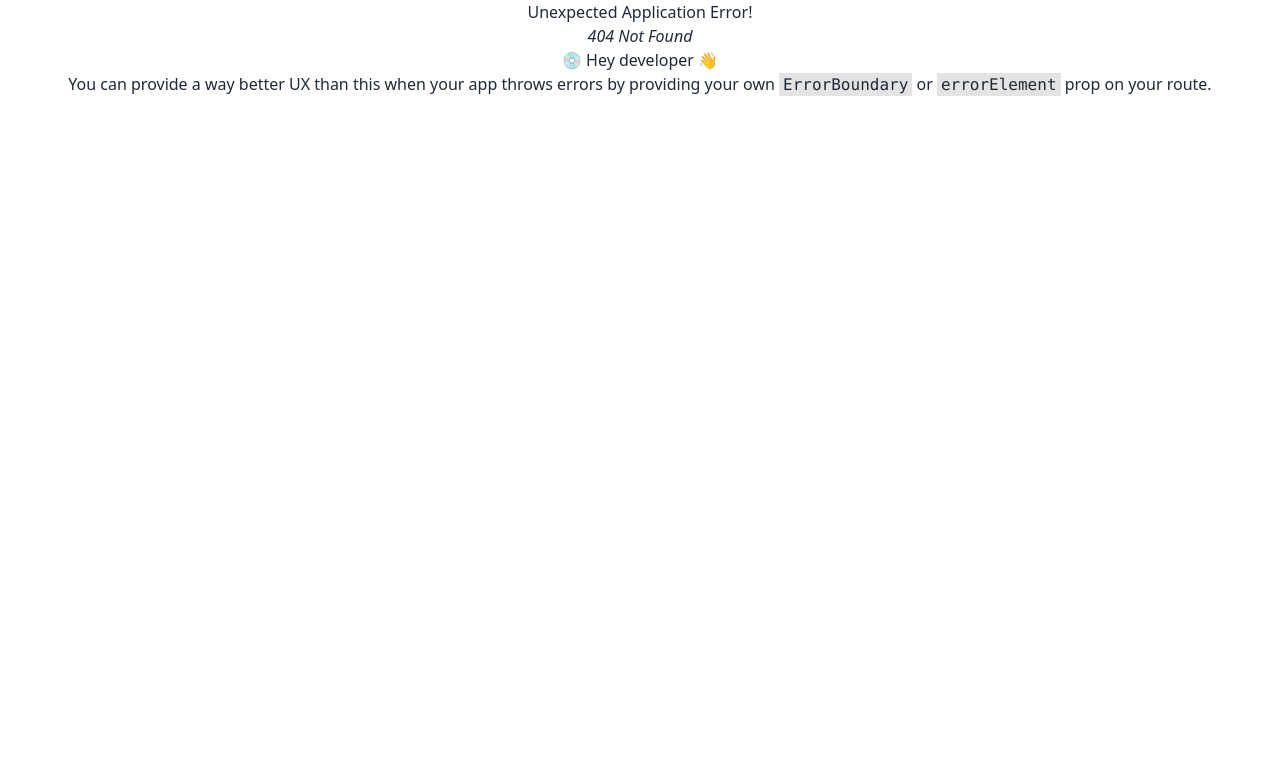
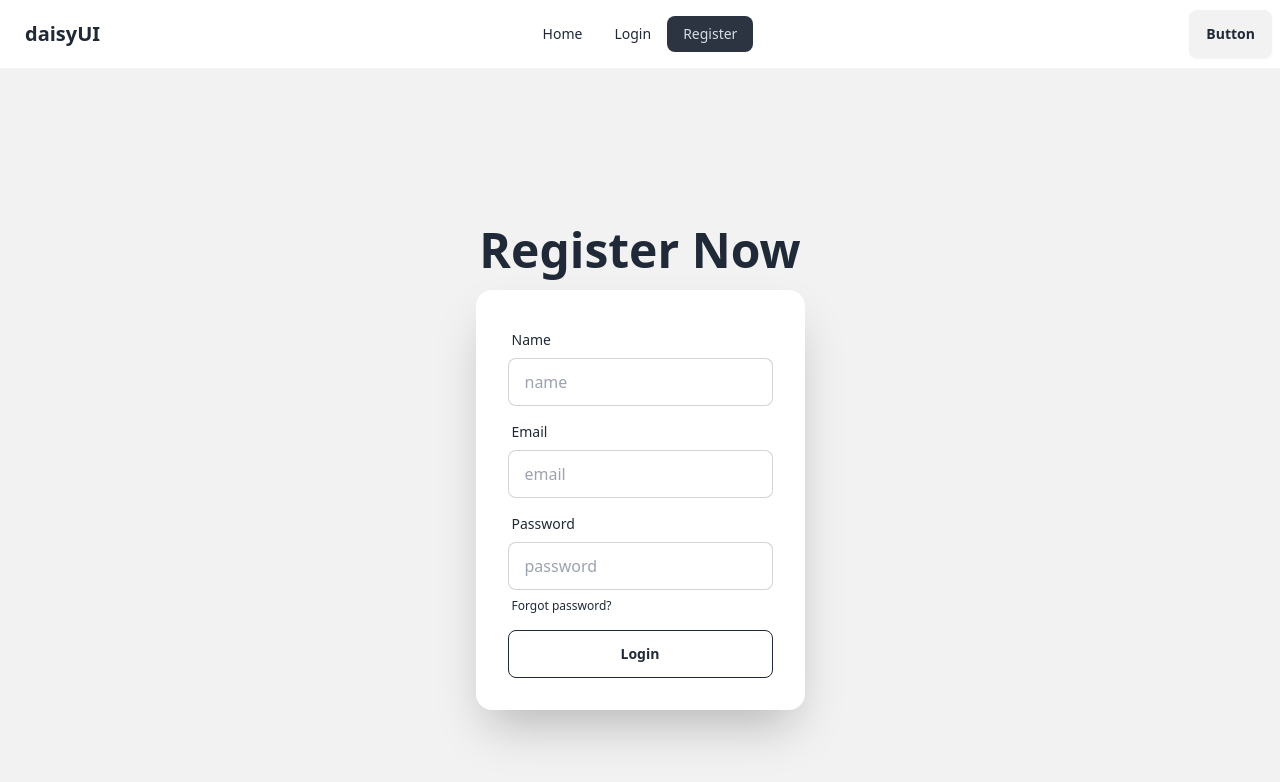
Before and after one commit to Kaiser131/FIREBASE-USING-CONTEXT-PRACTISE, a React (Vite) app: page /register in a window 1280 px wide. Before the commit this address had no page. Shown: the top 782 px of the page. Built offline with nearby package versions, Linux system fonts and the light colour scheme.

Commit message:
login and register compomponent

```diff
--- /dev/null
+++ b/src/components/Login/Login.jsx
@@ -0,0 +1,52 @@
+
+const Login = () => {
+
+    const handleLogin = e => {
+        e.preventDefault();
+
+        const email = e.target.email.value;
+        const password = e.target.password.value;
+        console.log(email, password);
+
+    };
+
+
+    return (
+        <div className="hero bg-base-200 min-h-screen">
+
+            <div className="hero-content flex-col ">
+
+                <div className="text-center">
+                    <h1 className="text-5xl font-bold">Login now!</h1>
+                </div>
+
+                <div className="card bg-base-100 w-full max-w-sm shrink-0 shadow-2xl">
+                    <form onSubmit={handleLogin} className="card-body">
+                        <div className="form-control">
+                            <label className="label">
+                                <span className="label-text">Email</span>
+                            </label>
+                            <input type="email" placeholder="email" name="email" className="input input-bordered" required />
+                        </div>
+                        <div className="form-control">
+                            <label className="label">
+                                <span className="label-text">Password</span>
+                            </label>
+                            <input type="password" placeholder="password" name="password" className="input input-bordered" required />
+                            <label className="label">
+                                <a href="#" className="label-text-alt link link-hover">Forgot password?</a>
+                            </label>
+                        </div>
+                        <input className="btn btn-outline" type="submit" value="Login" />
+                    </form>
+
+                </div>
+
+
+            </div>
+
+        </div>
+    );
+};
+
+export default Login;
--- /dev/null
+++ b/src/components/NavBar/NavBar.jsx
@@ -0,0 +1,60 @@
+import { NavLink } from "react-router-dom";
+
+const NavBar = () => {
+
+
+    const navLinks = <>
+        <li><NavLink to='/'>Home</NavLink></li>
+        <li><NavLink to='/login'>Login</NavLink></li>
+        <li><NavLink to='/register'>Register</NavLink></li>
+
+    </>;
+
+
+    return (
+        <div>
+
+            <div className="navbar bg-base-100">
+                <div className="navbar-start">
+                    <div className="dropdown">
+                        <div tabIndex={0} role="button" className="btn btn-ghost lg:hidden">
+                            <svg
+                                xmlns="http://www.w3.org/2000/svg"
+                                className="h-5 w-5"
+                                fill="none"
+                                viewBox="0 0 24 24"
+                                stroke="currentColor">
+                                <path
+                                    strokeLinecap="round"
+                                    strokeLinejoin="round"
+                                    strokeWidth="2"
+                                    d="M4 6h16M4 12h8m-8 6h16" />
+                            </svg>
+                        </div>
+                        <ul
+                            tabIndex={0}
+                            className="menu menu-sm dropdown-content bg-base-100 rounded-box z-[1] mt-3 w-52 p-2 shadow">
+
+                            {navLinks}
+
+                        </ul>
+                    </div>
+                    <a className="btn btn-ghost text-xl">daisyUI</a>
+                </div>
+                <div className="navbar-center hidden lg:flex">
+                    <ul className="menu menu-horizontal px-1">
+
+                        {navLinks}
+
+                    </ul>
+                </div>
+                <div className="navbar-end">
+                    <a className="btn">Button</a>
+                </div>
+            </div>
+
+        </div>
+    );
+};
+
+export default NavBar;
--- /dev/null
+++ b/src/components/Registration/Registration.jsx
@@ -0,0 +1,57 @@
+
+const Registration = () => {
+    const handleRegister = e => {
+        e.preventDefault();
+
+
+        const name = e.target.name.value;
+        const email = e.target.email.value;
+        const password = e.target.password.value;
+        console.log(name, email, password);
+
+    };
+    return (
+        <div className="hero bg-base-200 min-h-screen">
+
+            <div className="hero-content flex-col ">
+
+                <div className="text-center">
+                    <h1 className="text-5xl font-bold">Register Now</h1>
+                </div>
+
+                <div className="card bg-base-100 w-full max-w-sm shrink-0 shadow-2xl">
+                    <form onSubmit={handleRegister} className="card-body">
+                        <div className="form-control">
+                            <label className="label">
+                                <span className="label-text">Name</span>
+                            </label>
+                            <input type="text" placeholder="name" name="name" className="input input-bordered" required />
+                        </div>
+                        <div className="form-control">
+                            <label className="label">
+                                <span className="label-text">Email</span>
+                            </label>
+                            <input type="email" placeholder="email" name="email" className="input input-bordered" required />
+                        </div>
+                        <div className="form-control">
+                            <label className="label">
+                                <span className="label-text">Password</span>
+                            </label>
+                            <input type="password" placeholder="password" name="password" className="input input-bordered" required />
+                            <label className="label">
+                                <a href="#" className="label-text-alt link link-hover">Forgot password?</a>
+                            </label>
+                        </div>
+                        <input className="btn btn-outline" type="submit" value="Login" />
+                    </form>
+
+                </div>
+
+
+            </div>
+
+        </div>
+    );
+};
+
+export default Registration;
--- a/src/layout/Root/Root.jsx
+++ b/src/layout/Root/Root.jsx
@@ -1,8 +1,10 @@
 import { Outlet } from "react-router-dom";
+import NavBar from "../../components/NavBar/NavBar";
 
 const Root = () => {
     return (
         <div>
+            <NavBar></NavBar>
             <Outlet></Outlet>
         </div>
     );
```
Also changed, not shown: src/main.jsx (+10 -0 lines).
